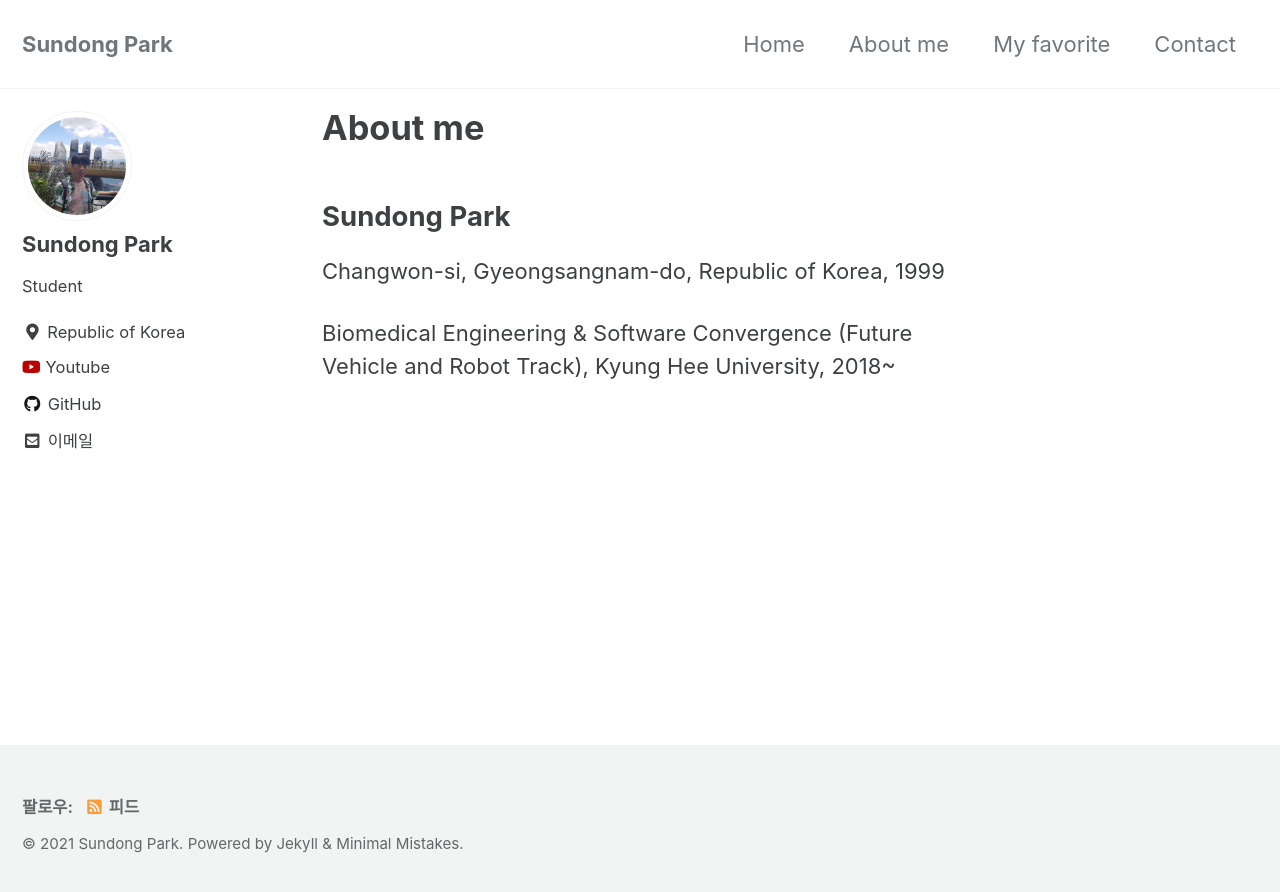
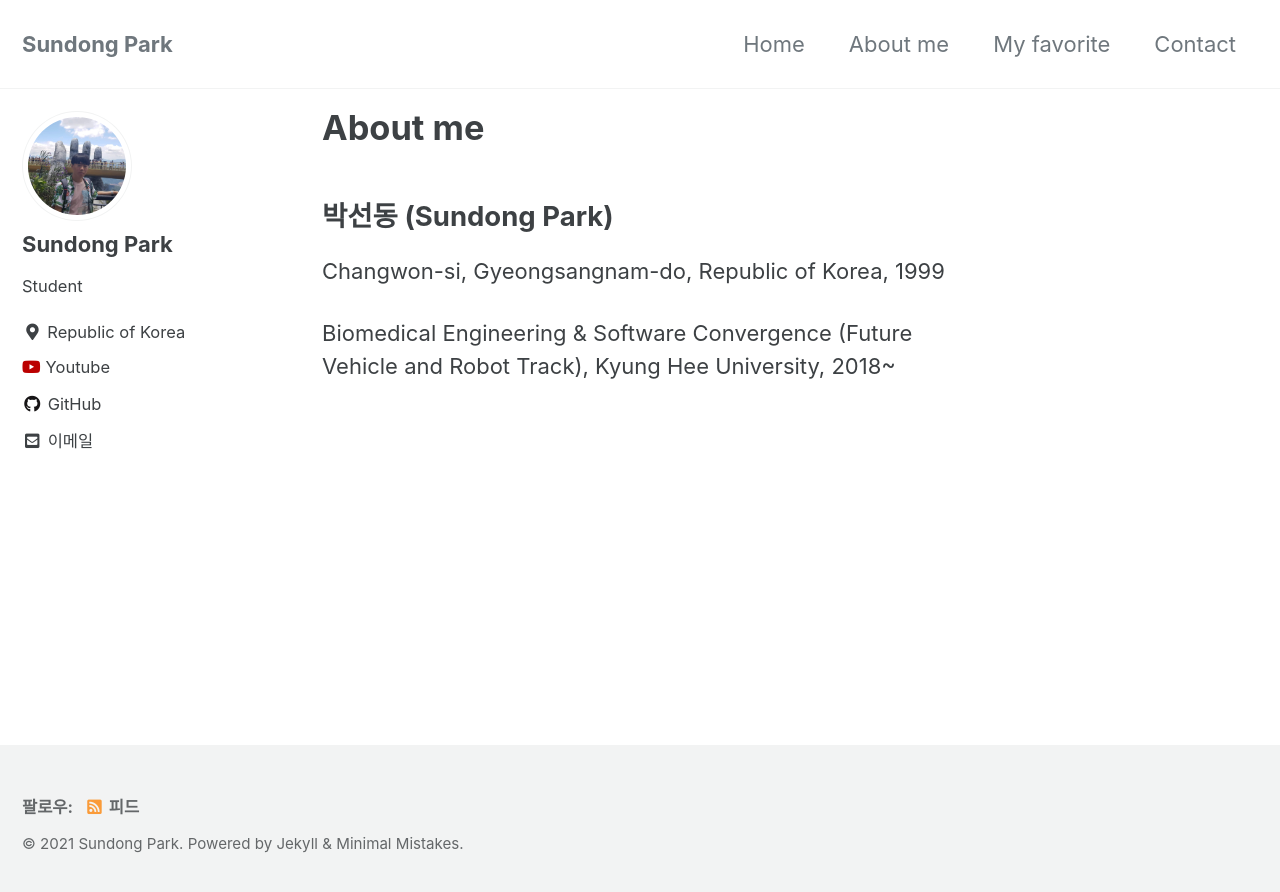
Before and after one commit to sundongpark/sundongpark.github.io, a Jekyll site: the page built from _pages/about-me.md, in a window 1280 px wide. Shown: the top 892 px of the page. Built offline with Jekyll 4.4.1, drawn with Linux system fonts in a browser that asks for light colours; cached includes are drawn as plain includes.

Commit message:
Update about-me.md

```diff
--- a/_pages/about-me.md
+++ b/_pages/about-me.md
@@ -7,7 +7,7 @@ author_profile: true
 
 
 
-## Sundong Park
+## 박선동 (Sundong Park)
 
 Changwon-si, Gyeongsangnam-do, Republic of Korea, 1999
 
```
